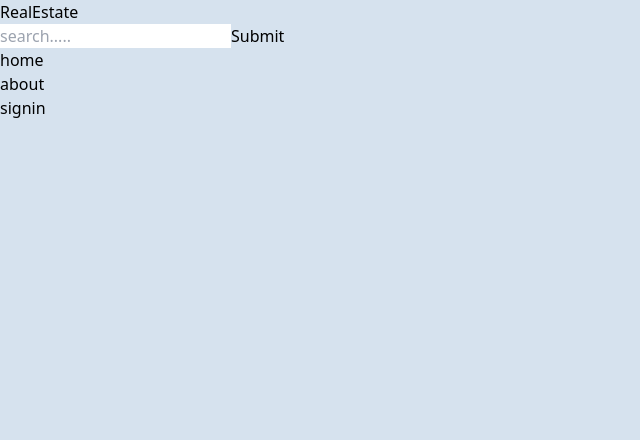
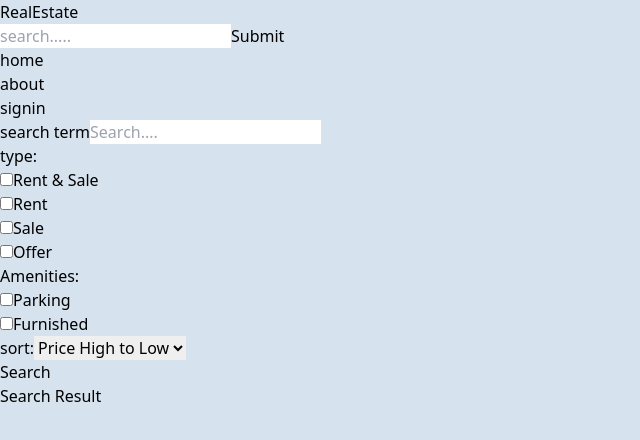
Before and after one commit to feyhide/feelhome, a React (Vite) app in the folder client/: page /search in a window 1280 px wide. Shown: the top 440 px of the page, without its empty margins (0-640 px from the left). Built offline with nearby package versions, Linux system fonts and the light colour scheme.

Commit message:
search page ui

```diff
--- a/client/src/App.jsx
+++ b/client/src/App.jsx
@@ -11,6 +11,7 @@ import PrivateRoute from './components/PrivateRoute'
 import CreateListing from './pages/CreateListing'
 import UpdateListing from './pages/UpdateListing'
 import ListingPage from './pages/ListingPage'
+import Search from './pages/Search'
 
 const App = () => {
   return (
@@ -22,6 +23,7 @@ const App = () => {
         <Route path='/signin' element={<SignIn/>}/>
         <Route path='/signup' element={<Signup/>}/>
         <Route path='/signout' element={<SignOut/>}/>
+        <Route path='/search' element={<Search/>}/>
         <Route element={<PrivateRoute/>}>
           <Route path='/profile' element={<Profile/>}/>
           <Route path='/create-listing' element={<CreateListing/>}/>
--- /dev/null
+++ b/client/src/pages/Search.jsx
@@ -0,0 +1,61 @@
+import React from 'react'
+
+const Search = () => {
+  return (
+    <div className='flex'>
+        <div>
+            <form>
+                <div>
+                    <label>search term</label>
+                    <input className='w-full border rounded-lg' type='text' id='searchTerm' placeholder='Search....' />
+                </div>
+                <div className='flex flex-wrap gap-3'>
+                    <label>type:</label>
+                    <div>
+                        <input type='checkbox' id='all'/>
+                        <span>Rent & Sale</span>
+                    </div>
+                    <div>
+                        <input type='checkbox' id='rent'/>
+                        <span>Rent</span>
+                    </div>
+                    <div>
+                        <input type='checkbox' id='sale'/>
+                        <span>Sale</span>
+                    </div>
+                    <div>
+                        <input type='checkbox' id='offer'/>
+                        <span>Offer</span>
+                    </div>
+                </div>
+                <div className='flex flex-wrap gap-3'>
+                    <label>Amenities:</label>
+                    <div>
+                        <input type='checkbox' id='parking'/>
+                        <span>Parking</span>
+                    </div>
+                    <div>
+                        <input type='checkbox' id='furnished'/>
+                        <span>Furnished</span>
+                    </div>
+                </div>
+                <div className='flex items-center gap-2'>
+                    <label>sort:</label>
+                    <select id='sort_label'>
+                        <option>Price High to Low</option>
+                        <option>Price Low to High</option>
+                        <option>Latest</option>
+                        <option>Oldest</option>
+                    </select>
+                </div>
+                <button type='submit'>Search</button>
+            </form>
+        </div>
+        <div>
+            <h1>Search Result</h1>
+        </div>
+    </div>
+  )
+}
+
+export default Search
```
